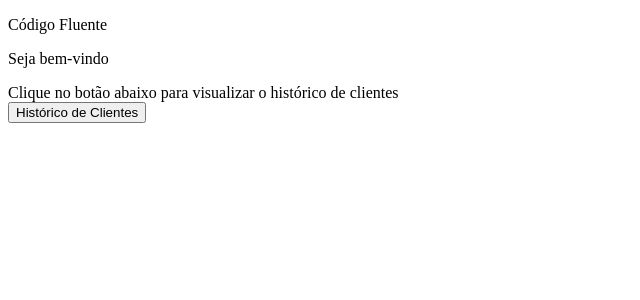
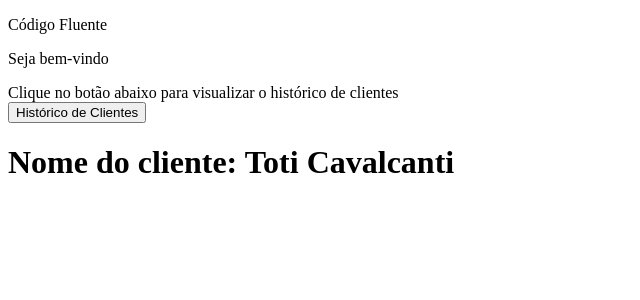
Before and after one commit to toticavalcanti/react-from-scratch-with-webpack, a React app: page / in a window 1280 px wide. Shown: the top 300 px of the page, without its empty margins (0-640 px from the left). Built offline with nearby package versions, Linux system fonts and the light colour scheme.

Commit message:
ternary conditional

```diff
--- a/src/App.jsx
+++ b/src/App.jsx
@@ -1,24 +1,53 @@
 import React from 'react';
 
 const buttonA = <button>Histórico de Clientes</button>
-//const buttonB =  <button>Segundo Botão</button>
+const buttonB =  <button>Cadastrar Cliente</button>
 
 const hasCustomer = true;
 
 const App = () => {
+
+  const renderShowHistory = () => {
+    return (
+      <div>
+        Clique no botão abaixo para visualizar o histórico de clientes
+        <br />
+        {buttonA}
+      </div>
+      )
+  }
+
+  const renderAddCustomer = () => {
+    return (
+      <div>
+        Clique abaixo para cadastrar o cliente
+        <br />
+        {buttonB}
+      </div>
+    )
+  }
+
+  const customer = 'Toti Cavalcanti'
+
+  const showCustomer = () => {
+    if(!hasCustomer) return null;
+    return(
+      <div>
+        <h1>
+          Nome do cliente: {customer}
+        </h1>
+      </div>
+    )
+  }
+
   return (
     <div>
       <p>Código Fluente</p>
       <p>Seja bem-vindo</p>
-      { hasCustomer &&
-        (
-          <div>
-            Clique no botão abaixo para visualizar o histórico de clientes
-            <br />
-            {buttonA}
-          </div>
-          )
-      }
+      { hasCustomer ? renderShowHistory() : renderAddCustomer()}
+      <div>
+        {showCustomer()}
+      </div>
     </div>
   );
 };
```
